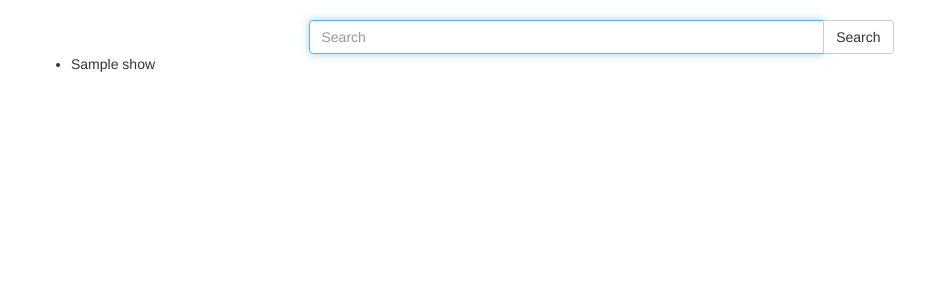
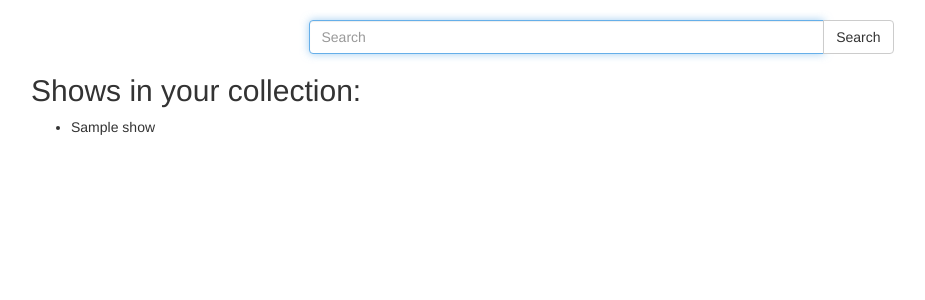
Before and after one commit to Mester/003-demo-day-tv-show-countdown, a Django app: template tvshowcountdown/tvshow/templates/shows.html in a window 1280 px wide. Shown: the part 51-351 px from the top of the page, without its empty margins (39-964 px from the left). Run offline with Django 3.2, Linux system fonts and the light colour scheme; the template is opened without the code that fills it: most values are stand-ins (such as "Sample title", 1, 10 or a date in 2020); some libraries are stand-ins or nearby versions.

Commit message:
Show the full names of a users shows

```diff
--- a/tvshowcountdown/tvshow/templates/shows.html
+++ b/tvshowcountdown/tvshow/templates/shows.html
@@ -1,10 +1,11 @@
 {% extends 'base_search_bar.html' %}
 {% block content %}
 
-{% if shows %}
+{% if users_shows %}
+<h2>Shows in your collection:</h2>
   <ul>
-  {% for show in shows %}
-    <li>{{ show }}</li>
+  {% for show in users_shows %}
+    <li>{{ show.title }}</li>
   {% endfor %}
   </ul>
 {% endif %}
--- a/tvshowcountdown/tvshow/views.py
+++ b/tvshowcountdown/tvshow/views.py
@@ -70,5 +70,8 @@ def shows(request):
     user_shows = request.session.get("user_shows", None)
     if user_shows:
         user_shows = user_shows.split(',')
-        context['shows'] = user_shows
+        users_shows = []
+        for show in user_shows:
+            users_shows.append(trakt.get_show(show))
+        context['users_shows'] = users_shows
     return render_to_response('shows.html', context)
```
